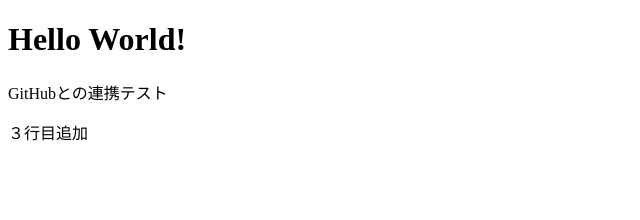
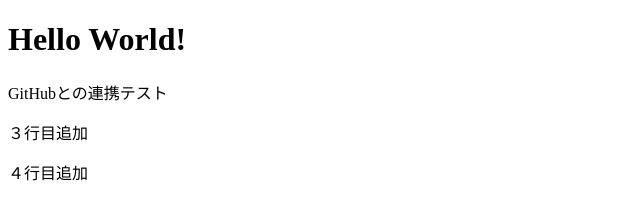
Before and after one commit to cutball42/gggggit, a plain HTML site: page index.html in a window 1280 px wide. Shown: the whole page, without its empty margins (0-640 px from the left). Drawn offline with Linux system fonts and the light colour scheme.

Commit message:
third commit
４行目追加

```diff
--- a/index.html
+++ b/index.html
@@ -7,5 +7,6 @@
         <h1>Hello World!</h1>
         <p>GitHubとの連携テスト</p>
         <p>３行目追加</p>
+        <p>４行目追加</p>
     </body>
 </html>
```
